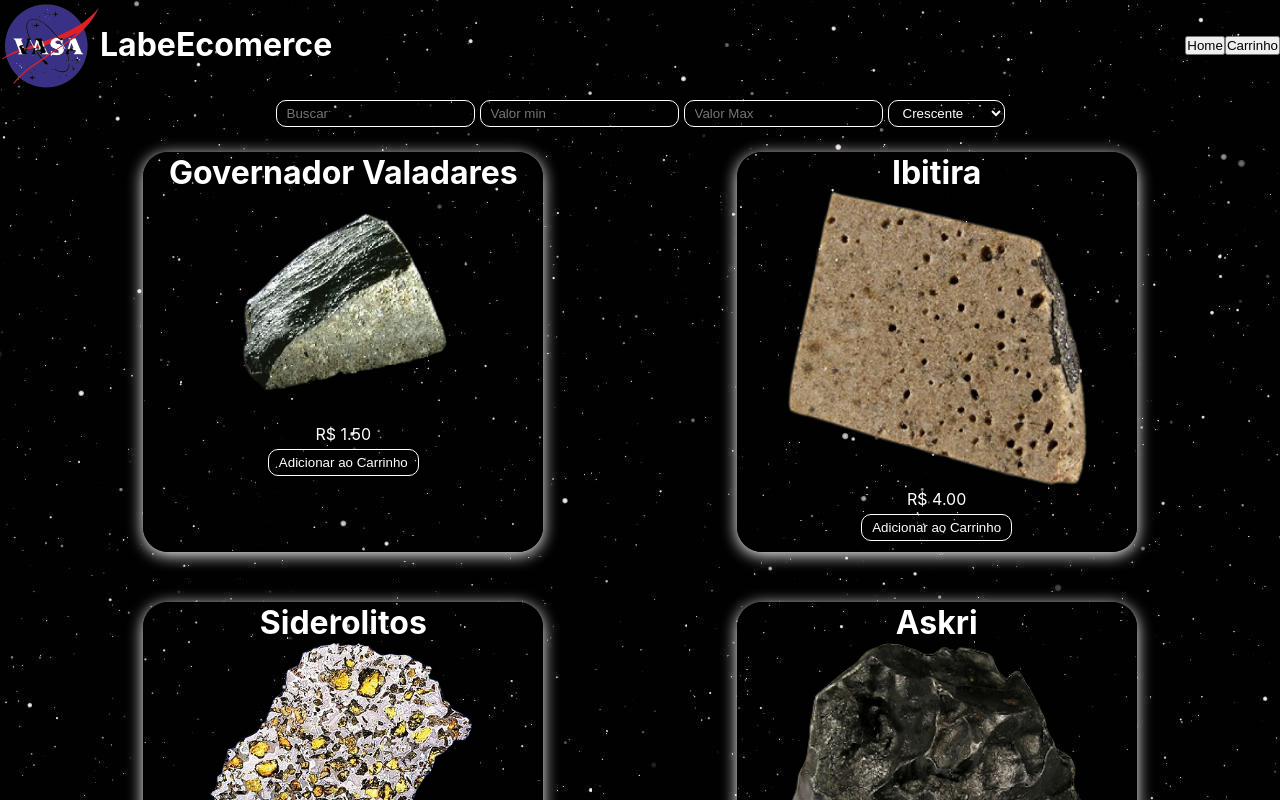
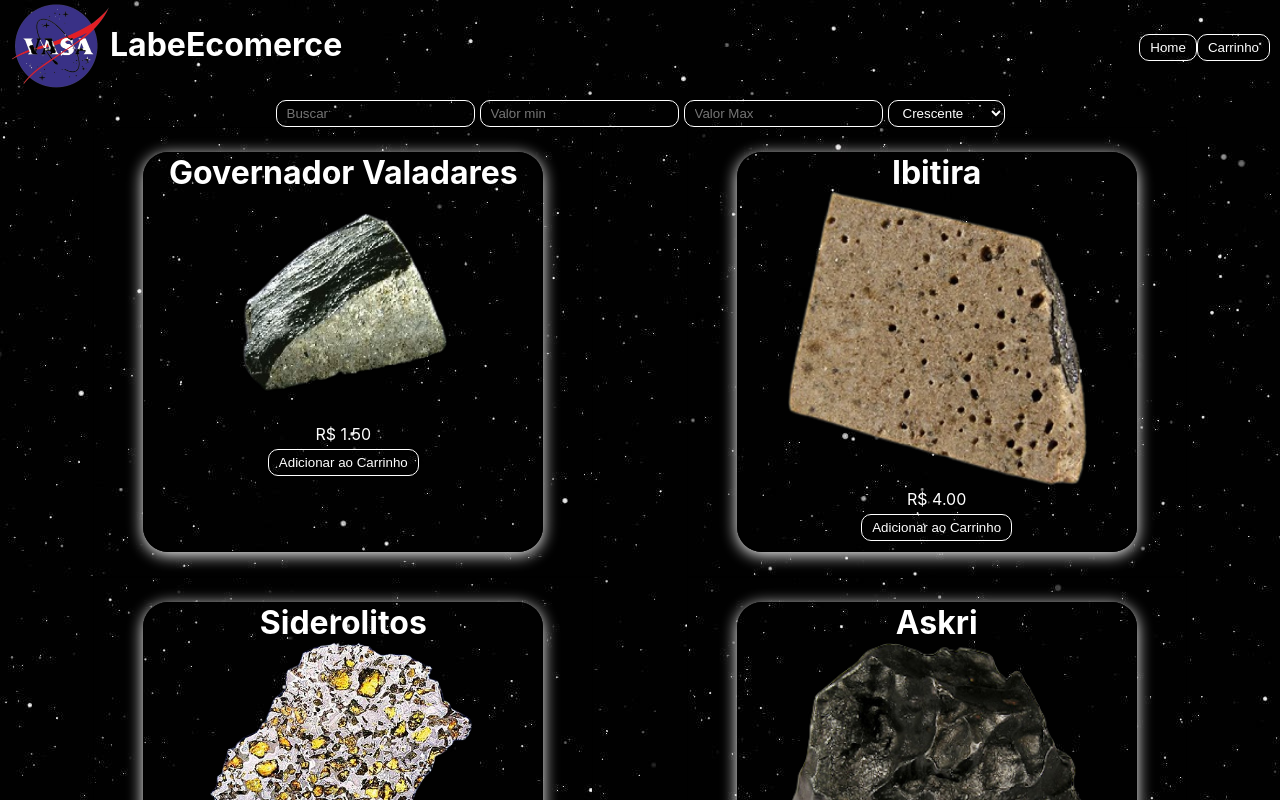
Before and after one commit to future4code/AAF-reforco-labe-commerce2, a React (Create React App) app in the folder labe-comerce2/: page / in a window 1280 px wide. Shown: the top 800 px of the page. Built offline with nearby package versions, Linux system fonts and the light colour scheme.

Commit message:
laks-estilização-final

```diff
--- a/labe-comerce2/src/Pages/Carrinho/Carrinho.js
+++ b/labe-comerce2/src/Pages/Carrinho/Carrinho.js
@@ -4,21 +4,29 @@ import * as C from './StyledCarrinho'
 
 export const Carrinho = (props) => {
 
-    const mapeando = props.cart?.map((item)=> {
-        return (
-            <C.Carrinho key={item.id}>
-              {item.name} {"R$"+item.valor.toFixed(2)}
-              </C.Carrinho>
-        )
-    })
+  const mapeando = props.cart?.map((item) => {
+    return (
+      <C.Carrinho key={item.id}>
+          <p>
+            {item.name}
+          </p>
+          <p>
+            {"R$" + item.valor.toFixed(2)}
+          </p>
+          <img src={item.imagem}></img>
+      </C.Carrinho>
+    )
+  })
 
 
   return (
     <C.AreaCart>
         <C.AreaOne></C.AreaOne>
-        <C.AreaOne>
+        <C.AreaTwo>
+          <C.Areaborder>
            <p>{mapeando}</p>
-        </C.AreaOne>
+           </C.Areaborder>
+        </C.AreaTwo>
     </C.AreaCart>
   )
 }
--- a/labe-comerce2/src/Pages/Carrinho/StyledCarrinho.js
+++ b/labe-comerce2/src/Pages/Carrinho/StyledCarrinho.js
@@ -1,16 +1,40 @@
 import styled from 'styled-components'
 
 export const AreaCart = styled.div`
-    background-color: #999;
+    background-image: url("../src/img/fundoPreto.jpg");
     width: 100vw;
     min-height: 100vh;
     color: white;
     font-size: 30px;
 `
 export const AreaOne = styled.div`
-    border: 1px solid black;
     height: 100px;
 `
-export const Carrinho = styled.div`
+export const AreaTwo = styled.div`
+display: flex;
+justify-content: center;
 
 `
+export const Areaborder = styled.div`
+
+`
+
+export const Carrinho = styled.div`
+    box-shadow: white 0px 3px 16px ;
+    border-radius: 25px;
+    display: flex;
+    align-items: center;
+    flex-direction: column;
+    margin-bottom: 35px;
+    padding: 15px;
+img {
+    width: 300px;
+}
+p {
+    background-color: transparent;
+    color: white;
+    border-radius: 25px;
+
+
+}
+`
--- a/labe-comerce2/src/components/Header/Styled.js
+++ b/labe-comerce2/src/components/Header/Styled.js
@@ -8,6 +8,7 @@ export const AreaHeader = styled.header`
   display: flex;
   position: fixed;
   width: 100%;
+  padding: 0px 10px;
 `
 
 export const AreaCenter = styled.header`
@@ -27,15 +28,16 @@ export const FotoNome = styled.div`
 `
 
 export const AreaList = styled.div`
-  ul {
-    display: flex;
-    list-style-type: none;
-
+  button {
+  color: white;
+  background: transparent;
+  padding: 5px 10px;
+  border: solid white 1px;
+  border-radius: 10px;
+  margin-top: 5px;
+  transition: 0.2s;
+  :hover{
+    background-color: #393186;
   }
-  li {
-    padding: 20px;
-  }
-  @media(max-width: 795px){
-    display: none;
-  }
+}
 `
```
